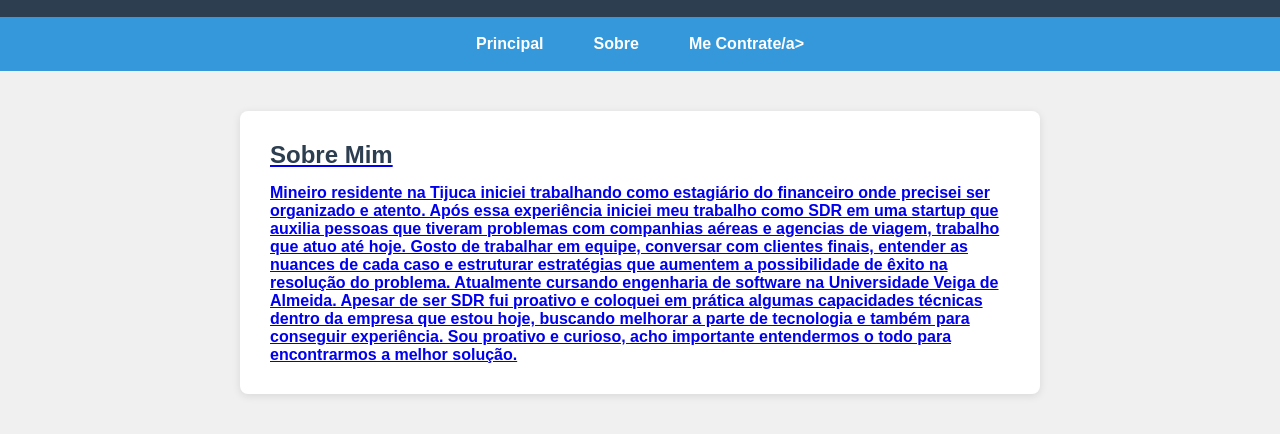
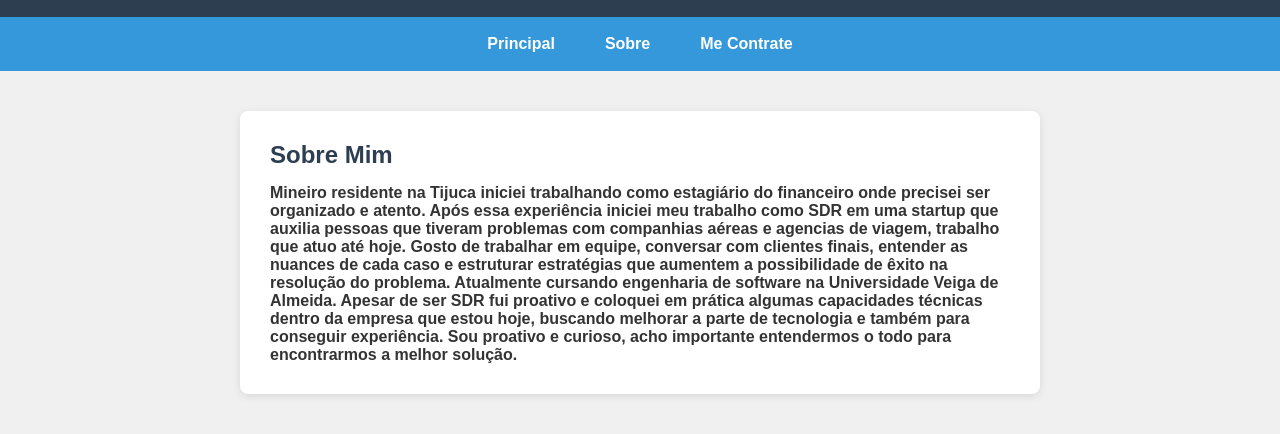
Before and after one commit to brunoferreiraff/Um-projeto-por-dia, a plain HTML site: page dia2.1/sobre.html in a window 1280 px wide. Shown: the part 60-494 px from the top of the page. Drawn offline with Linux system fonts and the light colour scheme.

Commit message:
Update sobre.html

```diff
--- a/dia2.1/sobre.html
+++ b/dia2.1/sobre.html
@@ -82,7 +82,7 @@
   <nav>
     <a href="index.html">Principal</a>
     <a href="sobre.html">Sobre</a>
-    <a href="fale-conosco.html">Me Contrate/a>
+    <a href="fale-conosco.html">Me Contrate</a>
   </nav>
 
   <main>
```
